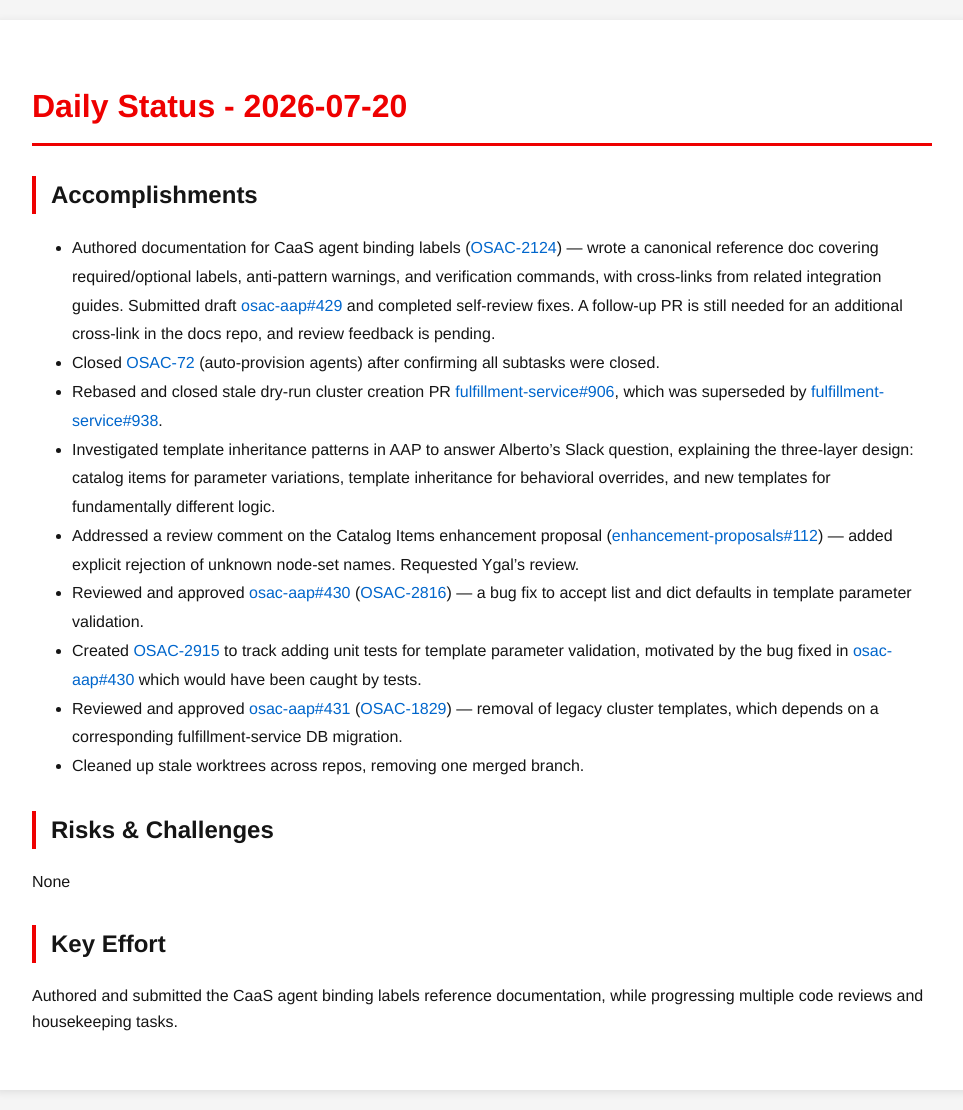
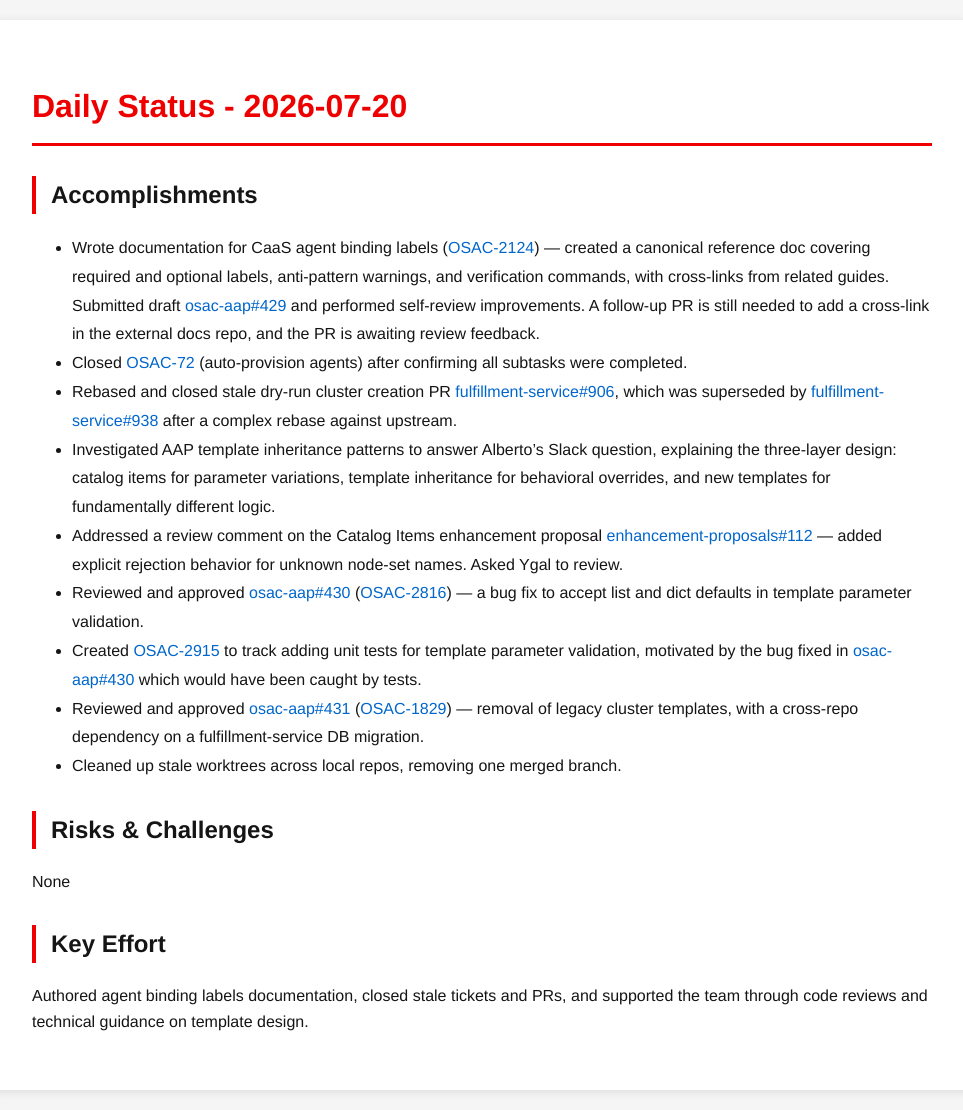
Before and after one commit to tzvatot/daily-status, a Jekyll site: the page built from 2026-07-20.md, in a window 1280 px wide. Shown: the whole page, without its empty margins (158-1121 px from the left). Built offline with Jekyll 4.4.1, drawn with Linux system fonts in a browser that asks for light colours.

Commit message:
Daily status update - 2026-07-20

```diff
--- a/2026-07-20.md
+++ b/2026-07-20.md
@@ -7,18 +7,18 @@
 # Daily Status - 2026-07-20
 
 ## Accomplishments
-- Authored documentation for CaaS agent binding labels ([OSAC-2124](https://redhat.atlassian.net/browse/OSAC-2124)) — wrote a canonical reference doc covering required/optional labels, anti-pattern warnings, and verification commands, with cross-links from related integration guides. Submitted draft [osac-aap#429](https://github.com/osac-project/osac-aap/pull/429) and completed self-review fixes. A follow-up PR is still needed for an additional cross-link in the docs repo, and review feedback is pending.
-- Closed [OSAC-72](https://redhat.atlassian.net/browse/OSAC-72) (auto-provision agents) after confirming all subtasks were closed.
-- Rebased and closed stale dry-run cluster creation PR [fulfillment-service#906](https://github.com/osac-project/fulfillment-service/pull/906), which was superseded by [fulfillment-service#938](https://github.com/osac-project/fulfillment-service/pull/938).
-- Investigated template inheritance patterns in AAP to answer Alberto's Slack question, explaining the three-layer design: catalog items for parameter variations, template inheritance for behavioral overrides, and new templates for fundamentally different logic.
-- Addressed a review comment on the Catalog Items enhancement proposal ([enhancement-proposals#112](https://github.com/osac-project/enhancement-proposals/pull/112)) — added explicit rejection of unknown node-set names. Requested Ygal's review.
+- Wrote documentation for CaaS agent binding labels ([OSAC-2124](https://redhat.atlassian.net/browse/OSAC-2124)) — created a canonical reference doc covering required and optional labels, anti-pattern warnings, and verification commands, with cross-links from related guides. Submitted draft [osac-aap#429](https://github.com/osac-project/osac-aap/pull/429) and performed self-review improvements. A follow-up PR is still needed to add a cross-link in the external docs repo, and the PR is awaiting review feedback.
+- Closed [OSAC-72](https://redhat.atlassian.net/browse/OSAC-72) (auto-provision agents) after confirming all subtasks were completed.
+- Rebased and closed stale dry-run cluster creation PR [fulfillment-service#906](https://github.com/osac-project/fulfillment-service/pull/906), which was superseded by [fulfillment-service#938](https://github.com/osac-project/fulfillment-service/pull/938) after a complex rebase against upstream.
+- Investigated AAP template inheritance patterns to answer Alberto's Slack question, explaining the three-layer design: catalog items for parameter variations, template inheritance for behavioral overrides, and new templates for fundamentally different logic.
+- Addressed a review comment on the Catalog Items enhancement proposal [enhancement-proposals#112](https://github.com/osac-project/enhancement-proposals/pull/112) — added explicit rejection behavior for unknown node-set names. Asked Ygal to review.
 - Reviewed and approved [osac-aap#430](https://github.com/osac-project/osac-aap/pull/430) ([OSAC-2816](https://redhat.atlassian.net/browse/OSAC-2816)) — a bug fix to accept list and dict defaults in template parameter validation.
 - Created [OSAC-2915](https://redhat.atlassian.net/browse/OSAC-2915) to track adding unit tests for template parameter validation, motivated by the bug fixed in [osac-aap#430](https://github.com/osac-project/osac-aap/pull/430) which would have been caught by tests.
-- Reviewed and approved [osac-aap#431](https://github.com/osac-project/osac-aap/pull/431) ([OSAC-1829](https://redhat.atlassian.net/browse/OSAC-1829)) — removal of legacy cluster templates, which depends on a corresponding fulfillment-service DB migration.
-- Cleaned up stale worktrees across repos, removing one merged branch.
+- Reviewed and approved [osac-aap#431](https://github.com/osac-project/osac-aap/pull/431) ([OSAC-1829](https://redhat.atlassian.net/browse/OSAC-1829)) — removal of legacy cluster templates, with a cross-repo dependency on a fulfillment-service DB migration.
+- Cleaned up stale worktrees across local repos, removing one merged branch.
 
 ## Risks & Challenges
 None
 
 ## Key Effort
-Authored and submitted the CaaS agent binding labels reference documentation, while progressing multiple code reviews and housekeeping tasks.
+Authored agent binding labels documentation, closed stale tickets and PRs, and supported the team through code reviews and technical guidance on template design.
```
